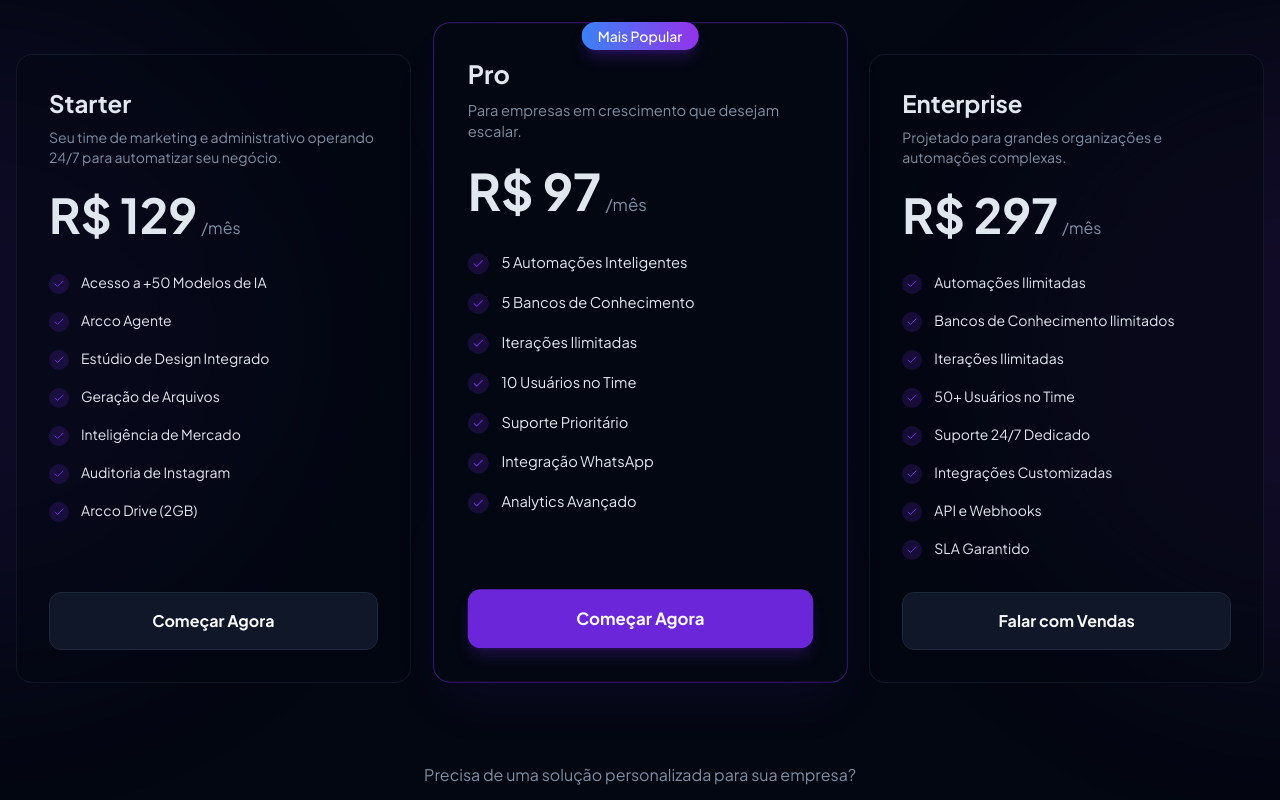
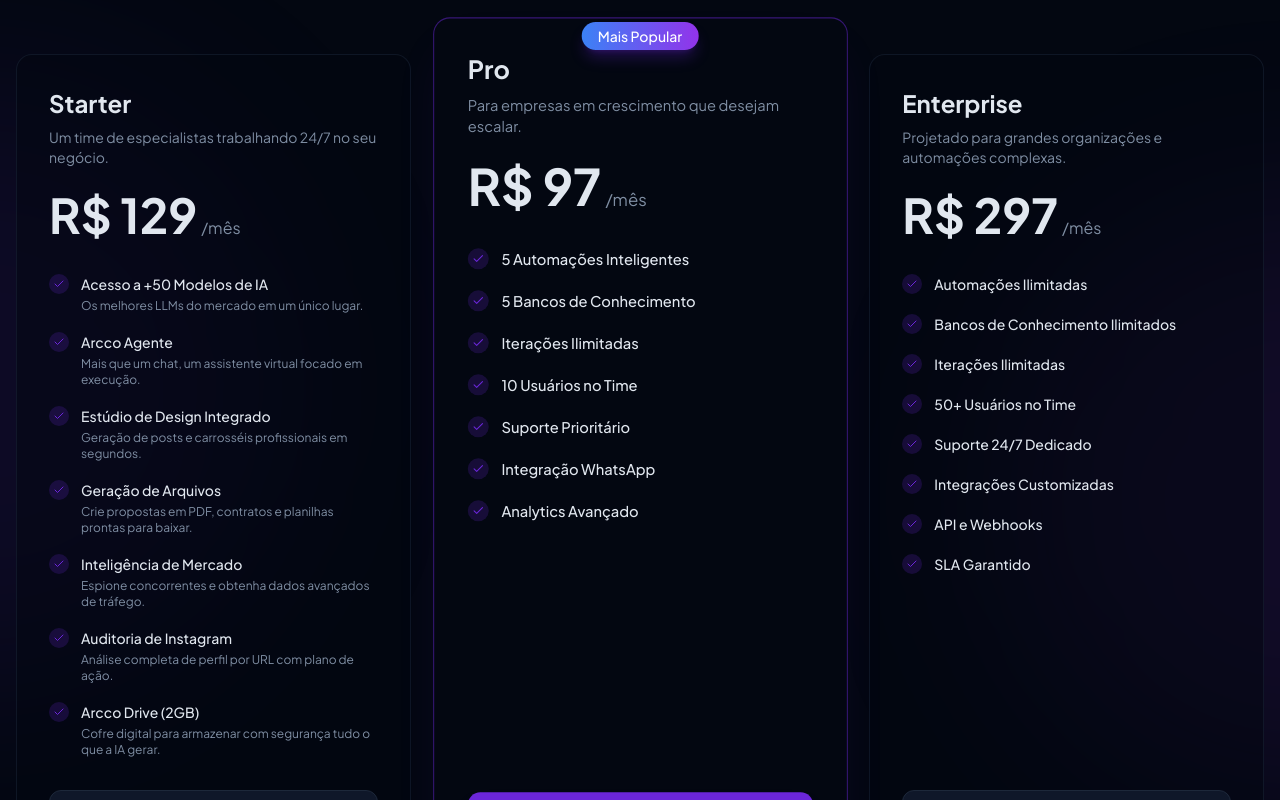
Before and after one commit to Nitianimelo/arcco-landing, a Next.js app: page / in a window 1280 px wide. Shown: the part 4700-5500 px from the top of the page. Built offline with nearby package versions, Linux system fonts and the light colour scheme.

Commit message:
feat(planos): adiciona descrição por feature no card Starter e atualiza copy
https://claude.ai/code/session_01A6cz2XkJcUV7wdTr64nAkd

```diff
--- a/components/Planos.tsx
+++ b/components/Planos.tsx
@@ -7,17 +7,17 @@ import { Zap, Users, Database, HeadphonesIcon, Shield, Infinity, Clock, Check, T
 const planos = [
   {
     name: 'Starter',
-    description: 'Seu time de marketing e administrativo operando 24/7 para automatizar seu negócio.',
+    description: 'Um time de especialistas trabalhando 24/7 no seu negócio.',
     price: '129',
     period: '/mês',
     features: [
-      { icon: Zap, text: 'Acesso a +50 Modelos de IA', included: true },
-      { icon: Clock, text: 'Arcco Agente', included: true },
-      { icon: Image, text: 'Estúdio de Design Integrado', included: true },
-      { icon: FileText, text: 'Geração de Arquivos', included: true },
-      { icon: TrendingUp, text: 'Inteligência de Mercado', included: true },
-      { icon: Users, text: 'Auditoria de Instagram', included: true },
-      { icon: HardDrive, text: 'Arcco Drive (2GB)', included: true },
+      { icon: Zap, text: 'Acesso a +50 Modelos de IA', description: 'Os melhores LLMs do mercado em um único lugar.', included: true },
+      { icon: Clock, text: 'Arcco Agente', description: 'Mais que um chat, um assistente virtual focado em execução.', included: true },
+      { icon: Image, text: 'Estúdio de Design Integrado', description: 'Geração de posts e carrosséis profissionais em segundos.', included: true },
+      { icon: FileText, text: 'Geração de Arquivos', description: 'Crie propostas em PDF, contratos e planilhas prontas para baixar.', included: true },
+      { icon: TrendingUp, text: 'Inteligência de Mercado', description: 'Espione concorrentes e obtenha dados avançados de tráfego.', included: true },
+      { icon: Users, text: 'Auditoria de Instagram', description: 'Análise completa de perfil por URL com plano de ação.', included: true },
+      { icon: HardDrive, text: 'Arcco Drive (2GB)', description: 'Cofre digital para armazenar com segurança tudo o que a IA gerar.', included: true },
     ],
     popular: false,
     cta: 'Começar Agora',
@@ -133,13 +133,17 @@ export default function Planos() {
                   <ul className="space-y-4 mb-8">
                     {plano.features.map((feature, idx) => (
                       <li key={idx} className="flex items-start space-x-3">
-                        <div className={`mt-0.5 rounded-full p-1 ${feature.included ? 'bg-primary/20 text-primary' : 'bg-muted text-muted-foreground'}`}>
+                        <div className={`mt-0.5 rounded-full p-1 shrink-0 ${feature.included ? 'bg-primary/20 text-primary' : 'bg-muted text-muted-foreground'}`}>
                           <Check className="w-3 h-3" />
                         </div>
-                        <span className={`text-sm ${feature.included ? 'text-foreground' : 'text-muted-foreground line-through decoration-muted-foreground/50'
-                          }`}>
-                          {feature.text}
-                        </span>
+                        <div>
+                          <span className={`text-sm font-medium ${feature.included ? 'text-foreground' : 'text-muted-foreground line-through decoration-muted-foreground/50'}`}>
+                            {feature.text}
+                          </span>
+                          {feature.description && (
+                            <p className="text-xs text-muted-foreground mt-0.5">{feature.description}</p>
+                          )}
+                        </div>
                       </li>
                     ))}
                   </ul>
```
